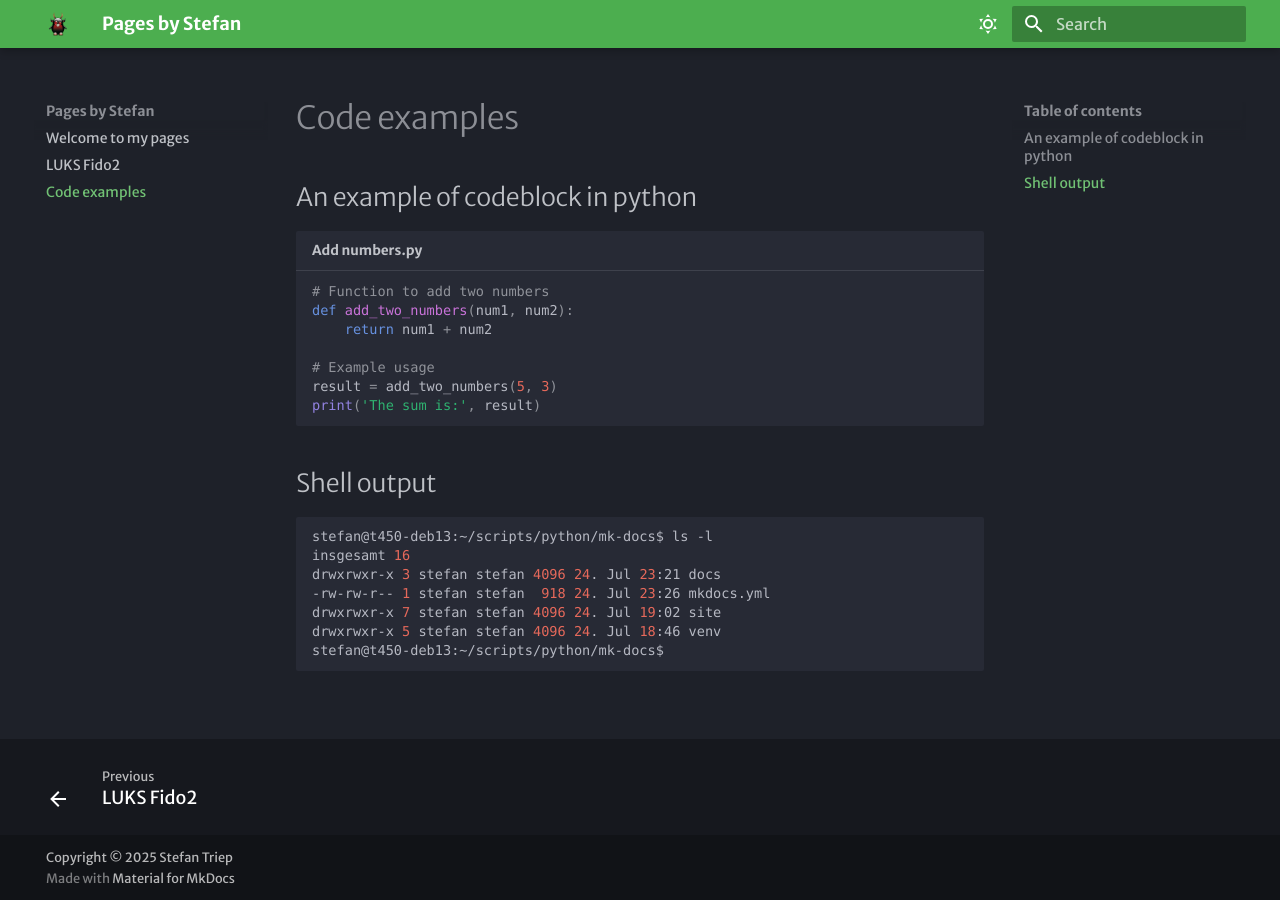
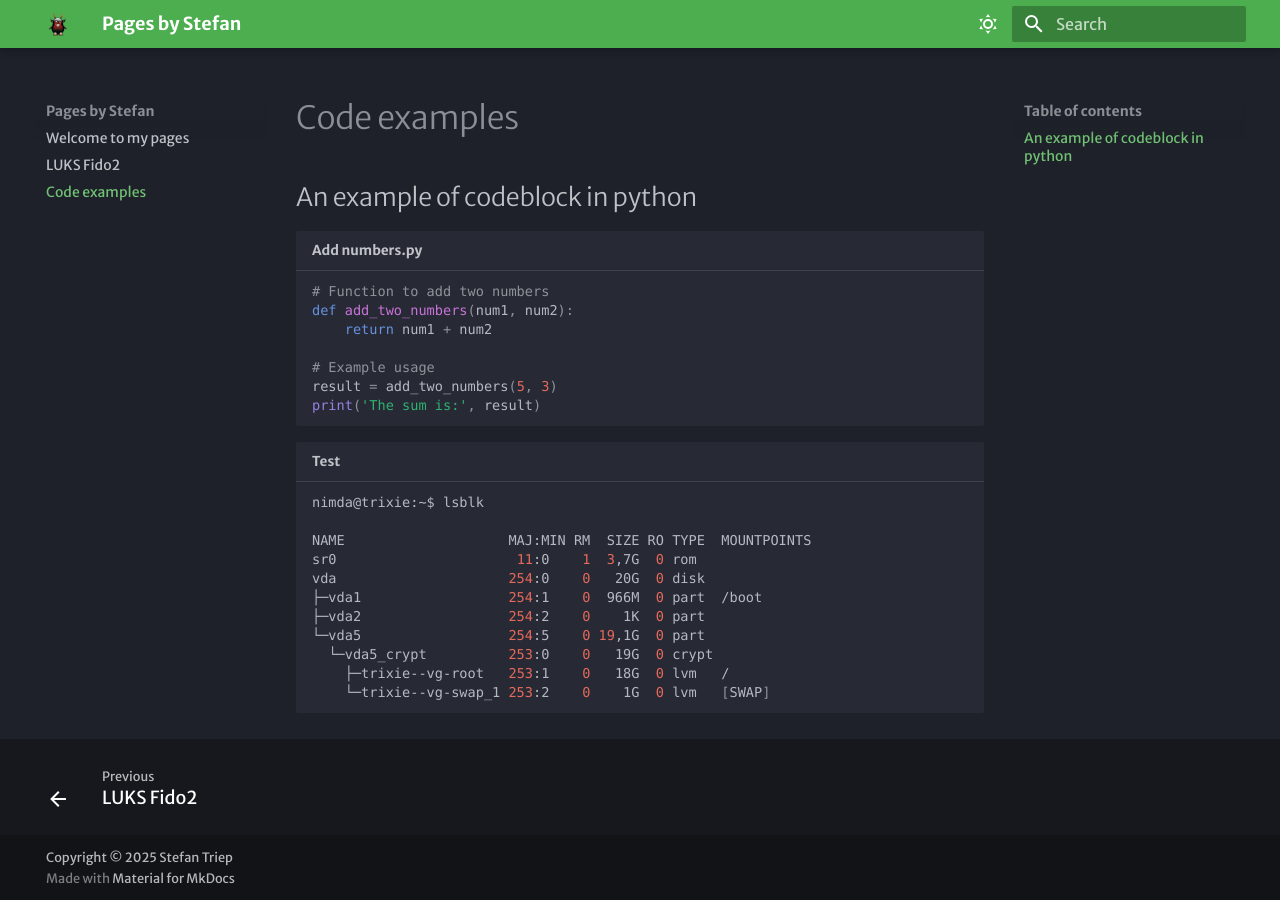
Before and after one commit to triepo/mkdoc-journey, an MkDocs documentation site: the page built from docs/code-examples.md, in a window 1280 px wide. Built offline with MkDocs 1.6.1 and Material for MkDocs 9.7.7, drawn with Linux system fonts in a browser that asks for light colours; some web fonts are replaced.

Commit message:
Modified shell output

````diff
--- a/docs/code-examples.md
+++ b/docs/code-examples.md
@@ -9,13 +9,18 @@ def add_two_numbers(num1, num2):
 result = add_two_numbers(5, 3)
 print('The sum is:', result)
 ```
-## Shell output
-```shell
-stefan@t450-deb13:~/scripts/python/mk-docs$ ls -l
-insgesamt 16
-drwxrwxr-x 3 stefan stefan 4096 24. Jul 23:21 docs
--rw-rw-r-- 1 stefan stefan  918 24. Jul 23:26 mkdocs.yml
-drwxrwxr-x 7 stefan stefan 4096 24. Jul 19:02 site
-drwxrwxr-x 5 stefan stefan 4096 24. Jul 18:46 venv
-stefan@t450-deb13:~/scripts/python/mk-docs$
+
+```shell title="Test"
+nimda@trixie:~$ lsblk
+
+NAME                    MAJ:MIN RM  SIZE RO TYPE  MOUNTPOINTS
+sr0                      11:0    1  3,7G  0 rom
+vda                     254:0    0   20G  0 disk
+├─vda1                  254:1    0  966M  0 part  /boot
+├─vda2                  254:2    0    1K  0 part
+└─vda5                  254:5    0 19,1G  0 part
+  └─vda5_crypt          253:0    0   19G  0 crypt
+    ├─trixie--vg-root   253:1    0   18G  0 lvm   /
+    └─trixie--vg-swap_1 253:2    0    1G  0 lvm   [SWAP]
+
 ```
````
